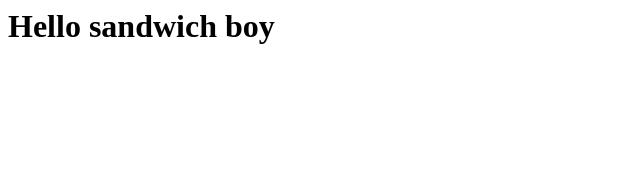
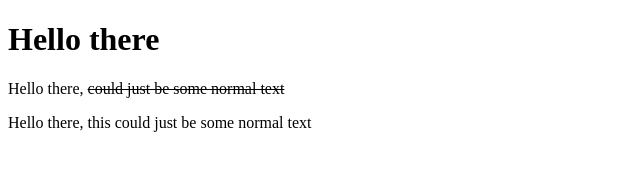
Before and after one commit to xavierhazzardadmin/HTML-CSS-Course, a plain HTML site: page index.html in a window 1280 px wide. Shown: the whole page, without its empty margins (0-640 px from the left). Drawn offline with Linux system fonts and the light colour scheme.

Commit message:
finished text lecture

```diff
--- a/index.html
+++ b/index.html
@@ -1 +1,14 @@
-<h1>Hello sandwich boy</h1>
+<!DOCTYPE html>
+<html lang="en">
+	<head>
+		<meta charset="UTF-8" />
+		<meta name="viewport" content="width=device-width, initial-scale=1.0" />
+		<title>Document</title>
+		<link rel="stylesheet" href="" />
+	</head>
+	<body>
+		<h1>Hello there</h1>
+		<p>Hello there, <del> could just be some normal text</del></p>
+		<p>Hello there, this could just be some normal text</p>
+	</body>
+</html>
```
Also changed, not shown: images/tesla_logo_icon_145766.ico (added).
